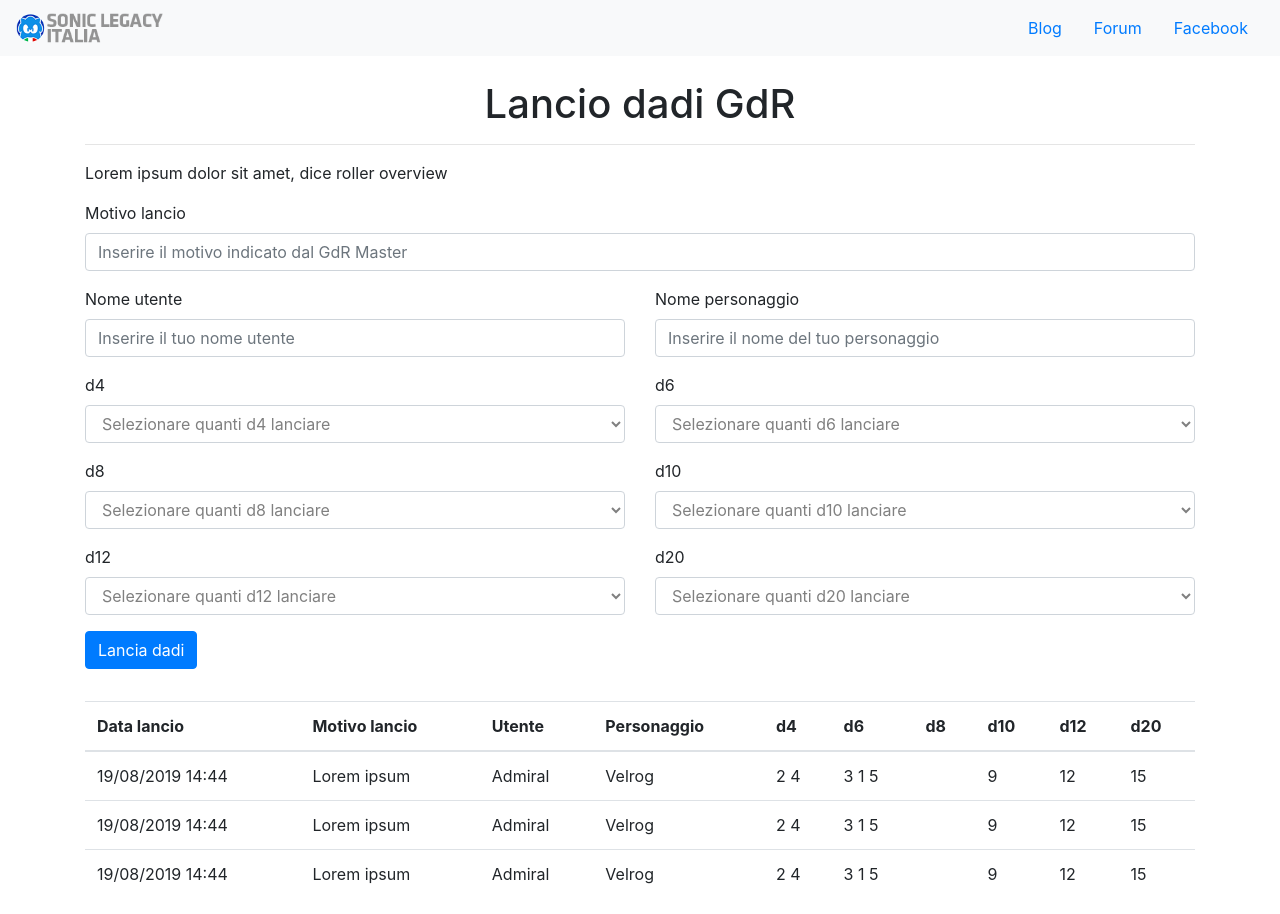
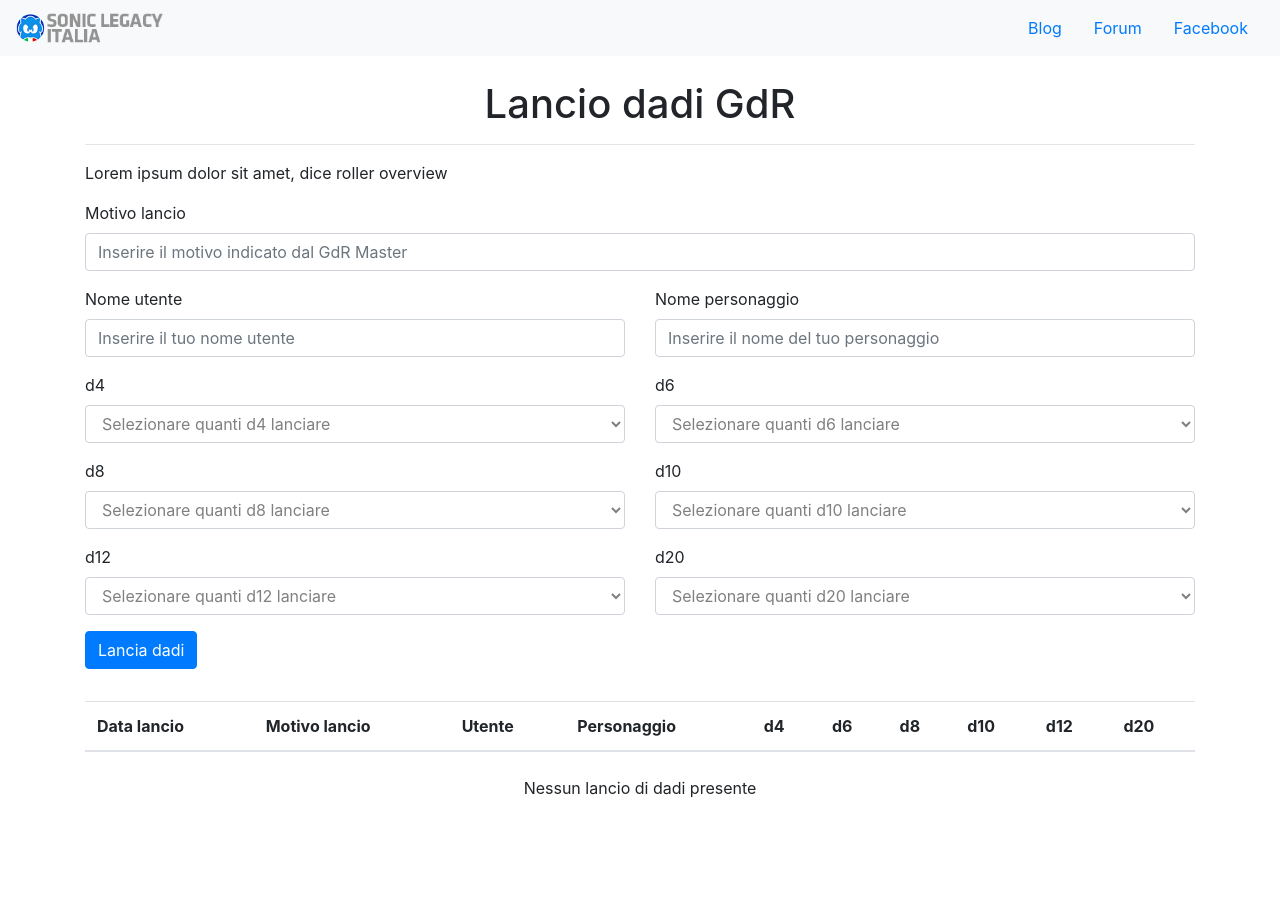
Before and after one commit to AlbePao/sli-diceroller-react, a React (Create React App) app: page / in a window 1280 px wide. After the commit the page ends 840 px from the top, so only its background shows below. Built offline with nearby package versions, Linux system fonts and the light colour scheme.

Commit message:
Updated RollsTable props

```diff
--- a/src/App.js
+++ b/src/App.js
@@ -25,6 +25,7 @@ class App extends Component {
       rollResult: {},
       rollData: {},
       rollsList: [],
+      rollsListLoading: false,
     };
 
     this.handleChange = this.handleChange.bind(this);
@@ -134,15 +135,16 @@ class App extends Component {
             handleChange={this.handleChange}
             handleSubmit={this.submitRoll}
           />
-          {this.state.rollResult ? (
-            <RollResult
-              rollData={this.state.rollData}
-              rollResult={this.state.rollResult}
-            />
-          ) : (
-            ''
-          )}
-          <RollsTable />
+
+          <RollResult
+            rollData={this.state.rollData}
+            rollResult={this.state.rollResult}
+          />
+
+          <RollsTable
+            rollsList={this.state.rollsList}
+            rollsListLoading={this.state.rollsListLoading}
+          />
         </Container>
       </>
     );
--- a/src/components/RollsTable.js
+++ b/src/components/RollsTable.js
@@ -1,12 +1,14 @@
 import React from 'react';
+import PropTypes from 'prop-types';
 import Row from 'react-bootstrap/Row';
 import Col from 'react-bootstrap/Col';
 import Table from 'react-bootstrap/Table';
+import Spinner from 'react-bootstrap/Spinner';
 
-const RollsTable = () => (
+const RollsTable = props => (
   <Row>
     <Col>
-      <Table responsive className="mt-3">
+      <Table responsive hover className="mt-3">
         <thead>
           <tr>
             <th>Data lancio</th>
@@ -22,46 +24,47 @@ const RollsTable = () => (
           </tr>
         </thead>
         <tbody>
-          <tr>
-            <td>19/08/2019 14:44</td>
-            <td>Lorem ipsum</td>
-            <td>Admiral</td>
-            <td>Velrog</td>
-            <td>2 4</td>
-            <td>3 1 5</td>
-            <td></td>
-            <td>9</td>
-            <td>12</td>
-            <td>15</td>
-          </tr>
-          <tr>
-            <td>19/08/2019 14:44</td>
-            <td>Lorem ipsum</td>
-            <td>Admiral</td>
-            <td>Velrog</td>
-            <td>2 4</td>
-            <td>3 1 5</td>
-            <td></td>
-            <td>9</td>
-            <td>12</td>
-            <td>15</td>
-          </tr>
-          <tr>
-            <td>19/08/2019 14:44</td>
-            <td>Lorem ipsum</td>
-            <td>Admiral</td>
-            <td>Velrog</td>
-            <td>2 4</td>
-            <td>3 1 5</td>
-            <td></td>
-            <td>9</td>
-            <td>12</td>
-            <td>15</td>
-          </tr>
+          {props.rollsListLoading ? (
+            <tr>
+              <td colSpan="10" className="text-center py-4">
+                <Spinner animation="border" variant="primary" />
+              </td>
+            </tr>
+          ) : (
+            props.rollsList.length === 0 ? (
+              <tr>
+                <td colSpan="10" className="text-center py-4">
+                  Nessun lancio di dadi presente
+                </td>
+              </tr>
+            ) : (
+              props.rollsList.map(
+                (roll, rollIndex) => (
+                  <tr key={rollIndex}>
+                    <td>{roll.rollData.date}</td>
+                    <td>{roll.rollData.reason}</td>
+                    <td>{roll.rollData.user}</td>
+                    <td>{roll.rollData.character}</td>
+                    <td>{roll.rollResult.d4.join(' ')}</td>
+                    <td>{roll.rollResult.d6.join(' ')}</td>
+                    <td>{roll.rollResult.d8.join(' ')}</td>
+                    <td>{roll.rollResult.d10.join(' ')}</td>
+                    <td>{roll.rollResult.d12.join(' ')}</td>
+                    <td>{roll.rollResult.d20.join(' ')}</td>
+                  </tr>
+                )
+              )
+            )
+          )}
         </tbody>
       </Table>
     </Col>
   </Row>
 );
 
+RollsTable.propTypes = {
+  rollsList: PropTypes.array.isRequired,
+  rollsListLoading: PropTypes.bool.isRequired,
+};
+
 export default RollsTable;
```
